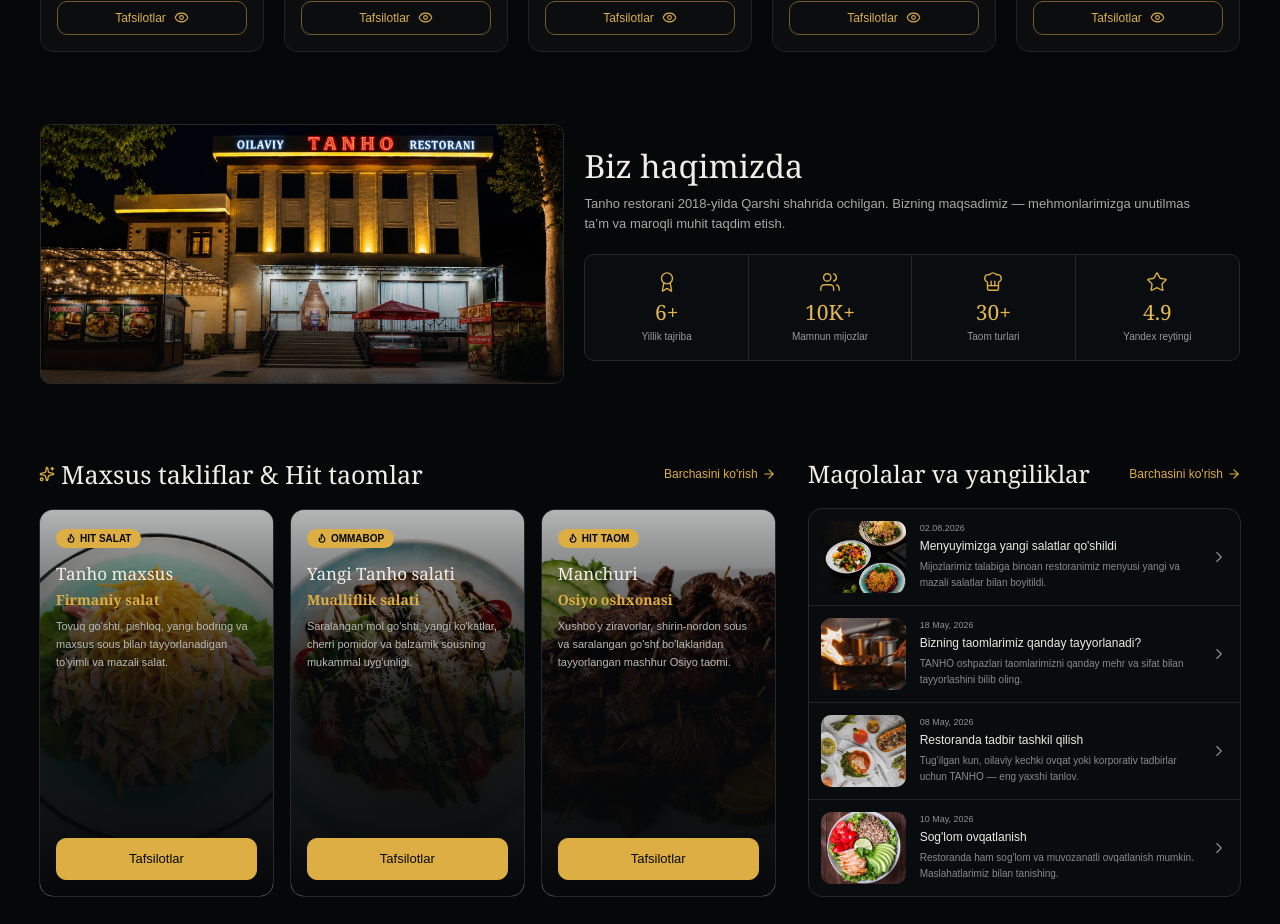
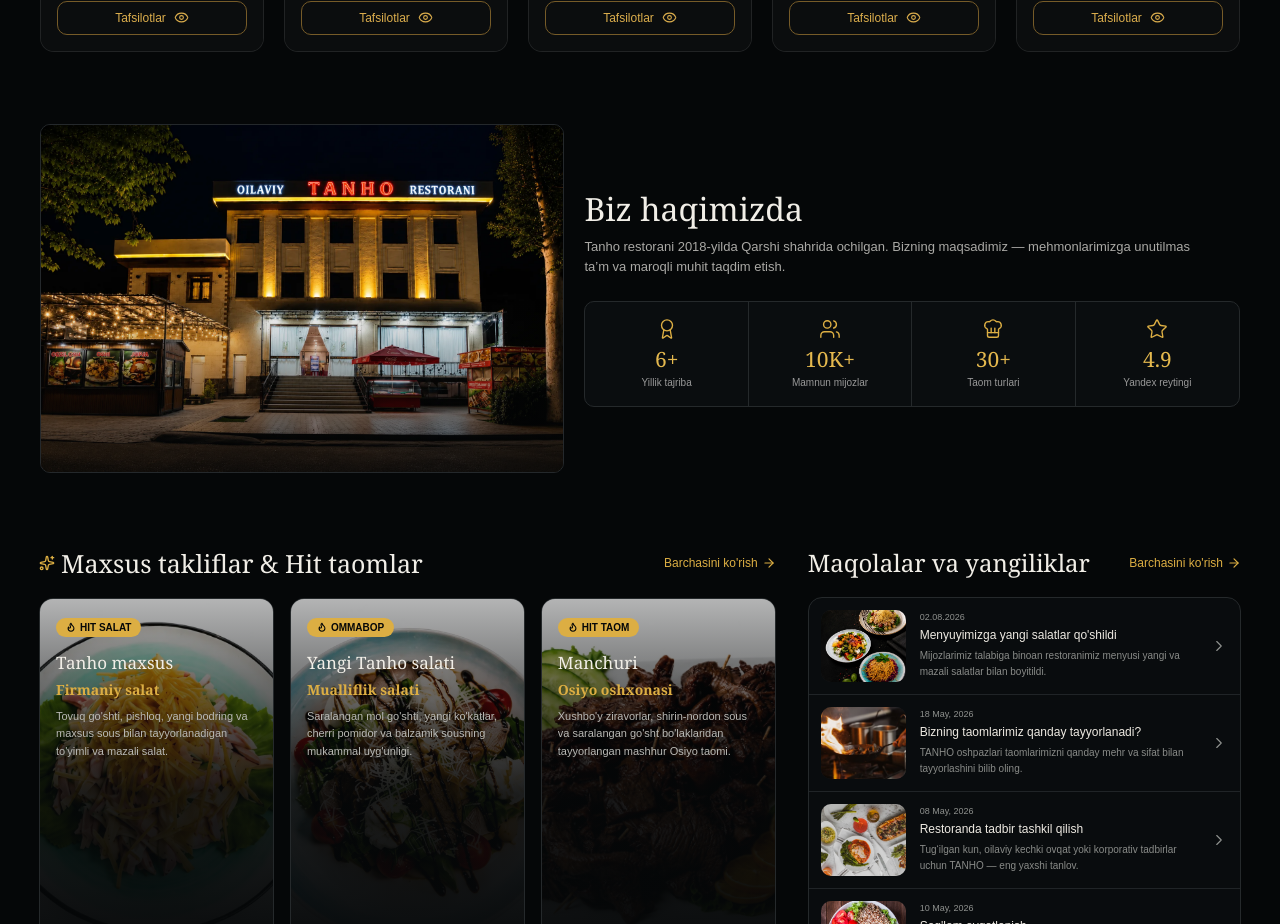
Before and after one commit to FULLSTACK-1-PRACTICE/tanho-restaurant-project, a React (Vite) app: page / in a window 1280 px wide. Shown: the part 1260-2184 px from the top of the page. Built offline with nearby package versions, Linux system fonts and the light colour scheme.

Commit message:
My Work is finished

```diff
--- a/src/features/Landing/AboutSection.tsx
+++ b/src/features/Landing/AboutSection.tsx
@@ -1,22 +1,24 @@
 import { Award, ChefHat, Star, Users } from "lucide-react";
 import aboutImg from "../../assets/images/Landing/About/Tanho-Img.webp";
+
 function AboutSection() {
   return (
     <section className="w-full bg-[#050708] py-8">
-      <div className="mx-auto grid max-w-[1200px] grid-cols-1 gap-5 px-4 lg:grid-cols-[1fr_1.25fr] lg:px-0">
-        <div className="group relative h-[260px] overflow-hidden rounded-lg border border-[#24282b]">
+      <div className="mx-auto grid max-w-[1200px] grid-cols-1 gap-5 px-4 md:grid-cols-[1fr_1.1fr] lg:grid-cols-[1fr_1.25fr] lg:px-0">
+
+        <div className="group relative h-[260px] overflow-hidden rounded-lg border border-[#24282b] md:h-full md:min-h-[300px]">
           <img
             loading="lazy"
             src={aboutImg}
             alt="Tanho Restaurant"
-            className="h-full w-full object-cover transition duration-700 group-hover:scale-105"
+            className="h-full w-full object-cover object-center md:[object-position:70%_center] transition duration-700 group-hover:scale-105"
           />
 
           <div className="absolute inset-0 bg-gradient-to-t from-[#050708]/70 via-transparent to-transparent" />
         </div>
 
-        <div className="flex flex-col justify-center">
-          <div className="mb-5">
+        <div className="flex flex-col justify-center py-1">
+          <div className="mb-5 md:mb-6">
             <h2 className="font-serif text-[28px] leading-tight text-[#f1eee7] md:text-[32px]">
               Biz haqimizda
             </h2>
@@ -28,34 +30,30 @@
             </p>
           </div>
 
-          <div className="grid grid-cols-2 overflow-hidden rounded-lg border border-[#25292b] bg-[#0a0d0f] md:grid-cols-4">
-            <div className="group flex flex-col items-center justify-center border-b border-[#25292b] px-3 py-4 transition duration-300 hover:bg-[#111416] md:border-b-0 md:border-r">
+          <div className="grid grid-cols-2 overflow-hidden rounded-lg border border-[#25292b] bg-[#0a0d0f] lg:grid-cols-4">
+            <div className="group flex flex-col items-center justify-center border-b border-r border-[#25292b] px-3 py-4 transition duration-300 hover:bg-[#111416] lg:border-b-0">
               <Award
                 size={22}
                 strokeWidth={1.5}
                 className="text-[#dcae43] transition duration-300 group-hover:-translate-y-1"
               />
-
               <span className="mt-1 font-serif text-[21px] text-[#e4b84e]">
                 6+
               </span>
-
               <span className="text-center text-[10px] text-[#999]">
                 Yillik tajriba
               </span>
             </div>
 
-            <div className="group flex flex-col items-center justify-center border-b border-[#25292b] px-3 py-4 transition duration-300 hover:bg-[#111416] md:border-b-0 md:border-r">
+            <div className="group flex flex-col items-center justify-center border-b border-[#25292b] px-3 py-4 transition duration-300 hover:bg-[#111416] lg:border-b-0 lg:border-r">
               <Users
                 size={22}
                 strokeWidth={1.5}
                 className="text-[#dcae43] transition duration-300 group-hover:-translate-y-1"
               />
-
               <span className="mt-1 font-serif text-[21px] text-[#e4b84e]">
                 10K+
               </span>
-
               <span className="text-center text-[10px] text-[#999]">
                 Mamnun mijozlar
               </span>
@@ -67,11 +65,9 @@
                 strokeWidth={1.5}
                 className="text-[#dcae43] transition duration-300 group-hover:-translate-y-1"
               />
-
               <span className="mt-1 font-serif text-[21px] text-[#e4b84e]">
                 30+
               </span>
-
               <span className="text-center text-[10px] text-[#999]">
                 Taom turlari
               </span>
@@ -83,11 +79,9 @@
                 strokeWidth={1.5}
                 className="text-[#dcae43] transition duration-300 group-hover:-translate-y-1"
               />
-
               <span className="mt-1 font-serif text-[21px] text-[#e4b84e]">
                 4.9
               </span>
-
               <span className="text-center text-[10px] text-[#999]">
                 Yandex reytingi
               </span>
--- a/src/pages/public/Blog/BlogDetailsPage.tsx
+++ b/src/pages/public/Blog/BlogDetailsPage.tsx
@@ -30,7 +30,7 @@
 
         <Button
           type="button"
-          onClick={() => navigate("/blog")}
+          onClick={() => navigate("/articles")}
           className="mt-2 inline-flex items-center gap-2 rounded-[5px] border border-[#f6b531] px-5 py-2 text-[12px] font-semibold text-[#f6b531] transition hover:bg-[#f6b531] hover:text-[#181208]"
         >
           <ArrowLeft size={15} />
@@ -58,7 +58,7 @@
         <div className="mx-auto max-w-3xl rounded-[10px] border border-[#332713] bg-[#10100e] p-6 sm:p-9">
           <Button
             type="button"
-            onClick={() => navigate("/blog")}
+            onClick={() => navigate(-1)}
             className="mb-5 inline-flex items-center gap-1.5 text-[11.5px] font-medium text-[#f6b531] transition hover:text-[#ffd778]"
           >
             <ArrowLeft size={14} />
```
Also changed, not shown: src/constants/reservation-status.ts (deleted), src/constants/roles.ts (deleted), src/constants/routes.ts (deleted), src/constants/table-status.ts (deleted).
